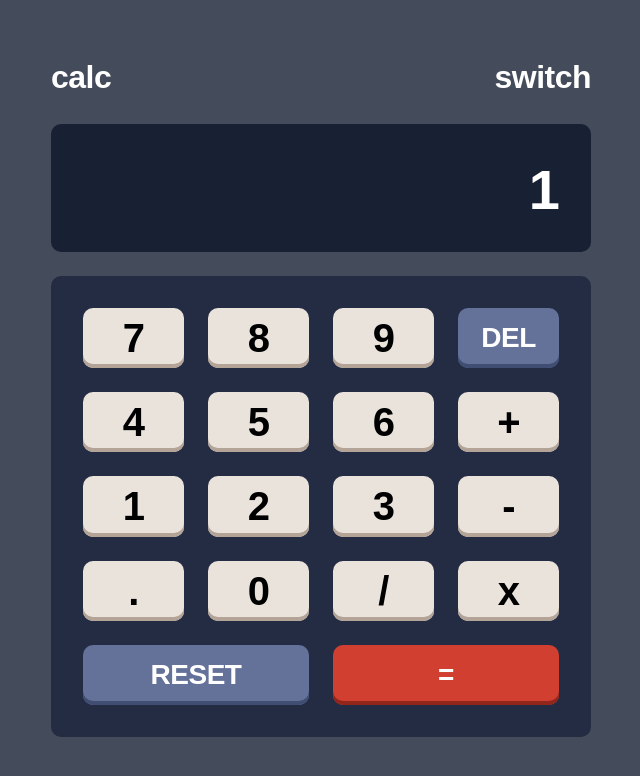
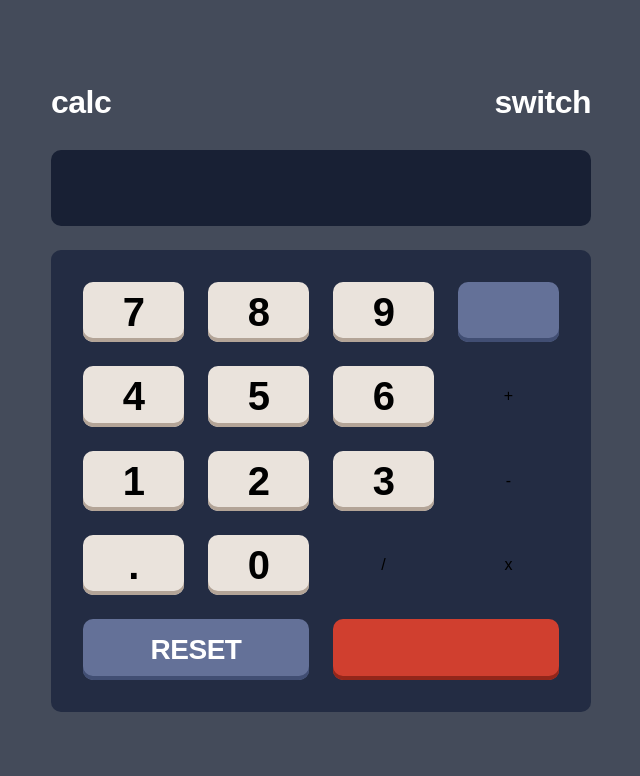
Before and after one commit to sashameniakin/calculator-app, a React (Create React App) app: page / in a window 1280 px wide. Shown: the top 776 px of the page, without its empty margins (319-959 px from the left). Built offline with nearby package versions, Linux system fonts and the light colour scheme.

Commit message:
new concept with react redux

```diff
--- a/src/App.js
+++ b/src/App.js
@@ -1,30 +1,189 @@
+import { useReducer } from "react";
 import Button from "./components/UI/Button";
-import { BUTTONS } from "./buttons";
+import OperationButton from "./components/UI/OperationButton";
+
+export const ACTIONS = {
+  ADD_DIGIT: "add-digit",
+  CHOOSE_OPERATION: "choose-operation",
+  RESET: "reset",
+  DELETE_DIGIT: "delete-digit",
+  EVALUATE: "evaluate",
+};
+
+function reducer(state, { type, payload }) {
+  switch (type) {
+    case ACTIONS.ADD_DIGIT:
+      if (payload.digit === "0" && state.currentOperand === "0") return state;
+      if (payload.digit === "." && state.currentOperand.includes("."))
+        return state;
+      return {
+        ...state,
+        currentOperand: `${state.currentOperand || ""}${payload.digit}`,
+      };
+    case ACTIONS.RESET:
+      return {};
+  }
+}
 
 function App() {
+  const [{ currentOperand }, dispatch] = useReducer(reducer, {});
+
   return (
-    <div className="w-full h-screen flex items-center bg-theme1-mainColor">
+    <div className="w-full h-screen flex items-center">
       <div className="flex flex-col w-[540px] mx-auto">
         <div className="flex justify-between mb-8">
           <p className="text-theme1-numbers text-calc">calc</p>
           <div className="text-theme1-numbers text-calc">switch</div>
         </div>
         <div className="w-full bg-theme1-field text-right rounded-[10px] pt-10 pb-9 px-8 mb-6 ">
-          <p className="text-h1 text-theme1-numbers">{1}</p>
+          <p className="text-h1 text-theme1-numbers">{currentOperand}</p>
         </div>
         <div className=" p-8 bg-theme1-fieldButtons rounded-[10px]">
           <div className="grid grid-cols-4 gap-6 grid-rows-5">
-            {BUTTONS.map((button, index) => (
-              <Button
-                key={index}
-                pressFunction={button.pressFunction}
-                textStyle={button.textStyle}
-                BGcolor={button.BGColor}
-                shadowColor={button.shadowColor}
-                hoverColor={button.hoverColor}
-                doubleWidth={button.doubleWidth}
-              />
-            ))}
+            <Button
+              digit="7"
+              textStyle="text-h2"
+              BGcolor="bg-theme1-button"
+              shadowColor
+              white
+              display
+              dispatch={dispatch}
+            />
+            <Button
+              digit="8"
+              textStyle="text-h2"
+              BGcolor="bg-theme1-button"
+              shadowColor
+              white
+              dispatch={dispatch}
+            />
+            <Button
+              digit="9"
+              textStyle="text-h2"
+              BGcolor="bg-theme1-button"
+              shadowColor
+              white
+              dispatch={dispatch}
+            />
+            <Button
+              number="DEL"
+              textStyle="text-reset text-theme1-numbers"
+              BGcolor="bg-theme1-resetdel"
+              shadowColorDark
+              dark
+            />
+            <Button
+              digit="4"
+              textStyle="text-h2"
+              BGcolor="bg-theme1-button"
+              shadowColor
+              white
+              dispatch={dispatch}
+            />
+            <Button
+              digit="5"
+              textStyle="text-h2"
+              BGcolor="bg-theme1-button"
+              shadowColor
+              white
+              dispatch={dispatch}
+            />
+            <Button
+              digit="6"
+              textStyle="text-h2"
+              BGcolor="bg-theme1-button"
+              shadowColor
+              white
+              dispatch={dispatch}
+            />
+            <OperationButton
+              operation="+"
+              textStyle="text-h2"
+              BGcolor="bg-theme1-button"
+              shadowColor
+              white
+              dispatch={dispatch}
+            />
+            <Button
+              digit="1"
+              textStyle="text-h2"
+              BGcolor="bg-theme1-button"
+              shadowColor
+              white
+              dispatch={dispatch}
+            />
+            <Button
+              digit="2"
+              textStyle="text-h2"
+              BGcolor="bg-theme1-button"
+              shadowColor
+              white
+              dispatch={dispatch}
+            />
+            <Button
+              digit="3"
+              textStyle="text-h2"
+              BGcolor="bg-theme1-button"
+              shadowColor
+              white
+              dispatch={dispatch}
+            />
+            <OperationButton
+              operation="-"
+              textStyle="text-h2"
+              BGcolor="bg-theme1-button"
+              shadowColor
+              white
+              dispatch={dispatch}
+            />
+            <Button
+              digit="."
+              textStyle="text-h2"
+              BGcolor="bg-theme1-button"
+              shadowColor
+              white
+              dispatch={dispatch}
+            />
+            <Button
+              digit="0"
+              textStyle="text-h2"
+              BGcolor="bg-theme1-button"
+              shadowColor
+              white
+              dispatch={dispatch}
+            />
+            <OperationButton
+              operation="/"
+              textStyle="text-h2"
+              BGcolor="bg-theme1-button"
+              shadowColor
+              white
+              dispatch={dispatch}
+            />
+            <OperationButton
+              operation="x"
+              textStyle="text-h2"
+              BGcolor="bg-theme1-button"
+              shadowColor
+              white
+              dispatch={dispatch}
+            />
+            <button
+              className="bg-theme1-resetdel col-span-2 hover:bg-theme1-darkHover rounded-[10px] flex justify-center hover:cursor-pointer items-center shadow-[inset_0_-4px_0_rgba(65,78,115)]"
+              onClick={() => dispatch({ type: ACTIONS.RESET })}
+            >
+              <p className="text-reset text-theme1-numbers text-center my-3">
+                RESET
+              </p>
+            </button>
+            <Button
+              number="="
+              textStyle="text-reset text-theme1-numbers"
+              BGcolor="bg-theme1-gleich"
+              big="col-span-2"
+              shadowColorRed
+              red
+            />
           </div>
         </div>
       </div>
--- a/src/components/UI/Button.jsx
+++ b/src/components/UI/Button.jsx
@@ -1,49 +1,40 @@
-import { useState } from "react";
+import { ACTIONS } from "../../App";
 
 export default function Button({
-  pressFunction,
+  big,
   textStyle,
   BGcolor,
   shadowColor,
-  hoverColor,
-  doubleWidth,
+  shadowColorDark,
+  shadowColorRed,
+  white,
+  dark,
+  red,
+  dispatch,
+  digit,
 }) {
-  /*   const initialState = 0;
-  const [display, setDisplay] = useState(initialState); */
-
-  /*   function handleButton() {
-    if (number === "RESET") {
-      setDisplay(initialState);
-      console.log(display);
-    } else {
-      setDisplay(display + number);
-      console.log(display);
-    }
-  } */
-
   return (
     <button
-      /*  onClick={() => setDisplay(display + number)} */
-
-      className={`${BGcolor} ${doubleWidth ? "col-span-2" : ""} ${
-        hoverColor === "white"
+      onClick={() => dispatch({ type: ACTIONS.ADD_DIGIT, payload: { digit } })}
+      className={`${BGcolor} ${big} ${
+        white
           ? "hover:bg-theme1-whiteHover"
-          : hoverColor === "dark"
+          : dark
           ? "hover:bg-theme1-darkHover"
-          : hoverColor === "red"
+          : red
           ? "hover:bg-theme1-redHover"
           : ""
       } rounded-[10px] flex justify-center hover:cursor-pointer items-center ${
-        shadowColor === "light"
+        shadowColor
           ? "shadow-[inset_0_-4px_0_rgba(179,164,151)]"
-          : shadowColor === "dark"
+          : shadowColorDark
           ? "shadow-[inset_0_-4px_0_rgba(65,78,115)]"
-          : shadowColor === "red"
+          : shadowColorRed
           ? "shadow-[inset_0_-4px_0_rgba(147,38,26)]"
           : ""
       } `}
     >
-      <p className={`${textStyle} text-center my-3`}>{pressFunction}</p>
+      <p className={`${textStyle} text-center my-3`}>{digit}</p>
     </button>
   );
 }
--- /dev/null
+++ b/src/components/UI/OperationButton.jsx
@@ -0,0 +1,13 @@
+import { ACTIONS } from "../../App";
+
+export default function OperationButton({ dispatch, operation }) {
+  return (
+    <button
+      onClick={() =>
+        dispatch({ type: ACTIONS.CHOOSE_OPERATION, payload: { operation } })
+      }
+    >
+      {operation}
+    </button>
+  );
+}
--- a/src/index.css
+++ b/src/index.css
@@ -12,4 +12,5 @@ body {
   margin: 0;
   padding: 0;
   font-family: "League Spartan", sans-serif;
+  background: hsl(221, 14%, 31%);
 }
```
